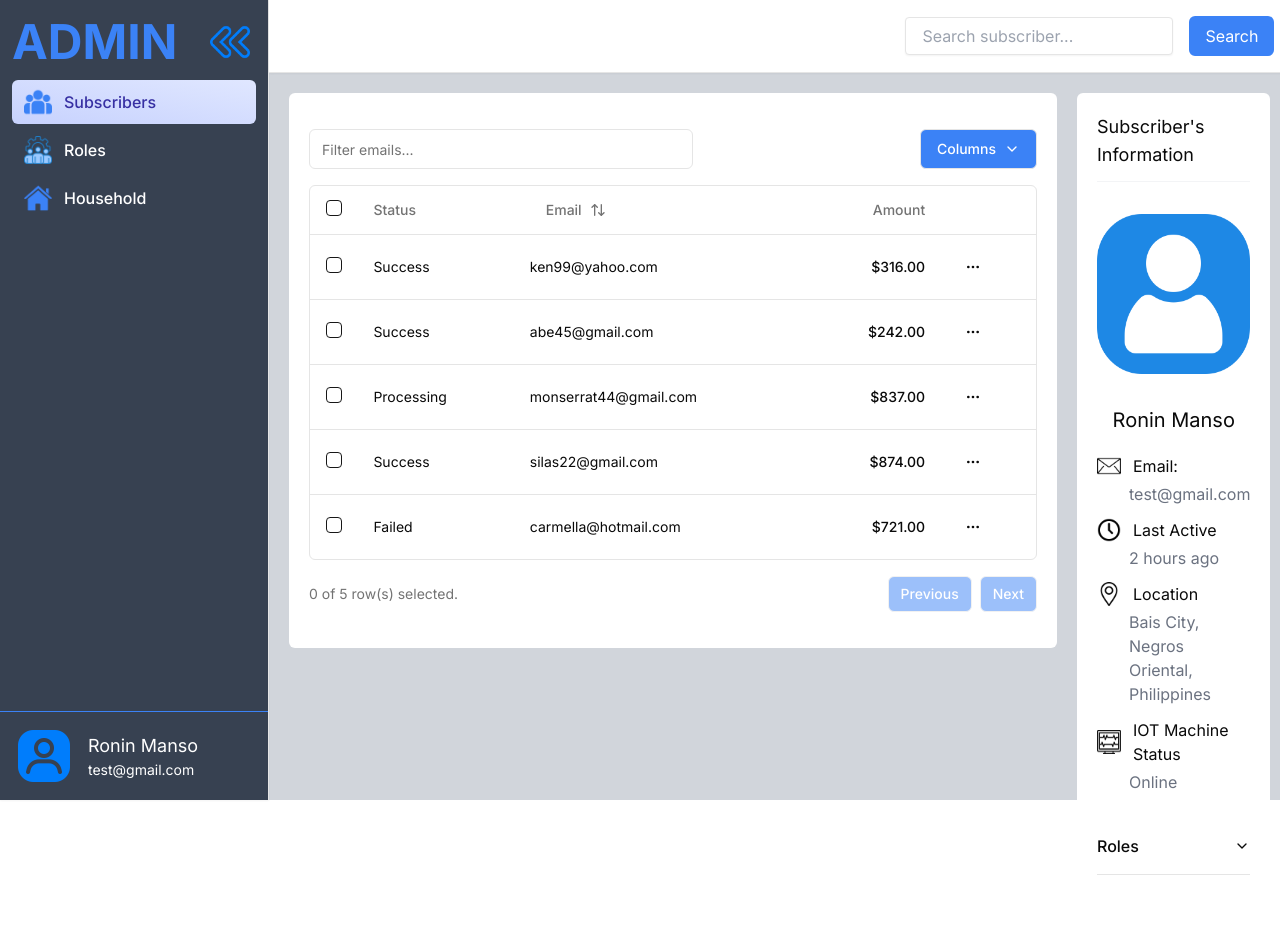
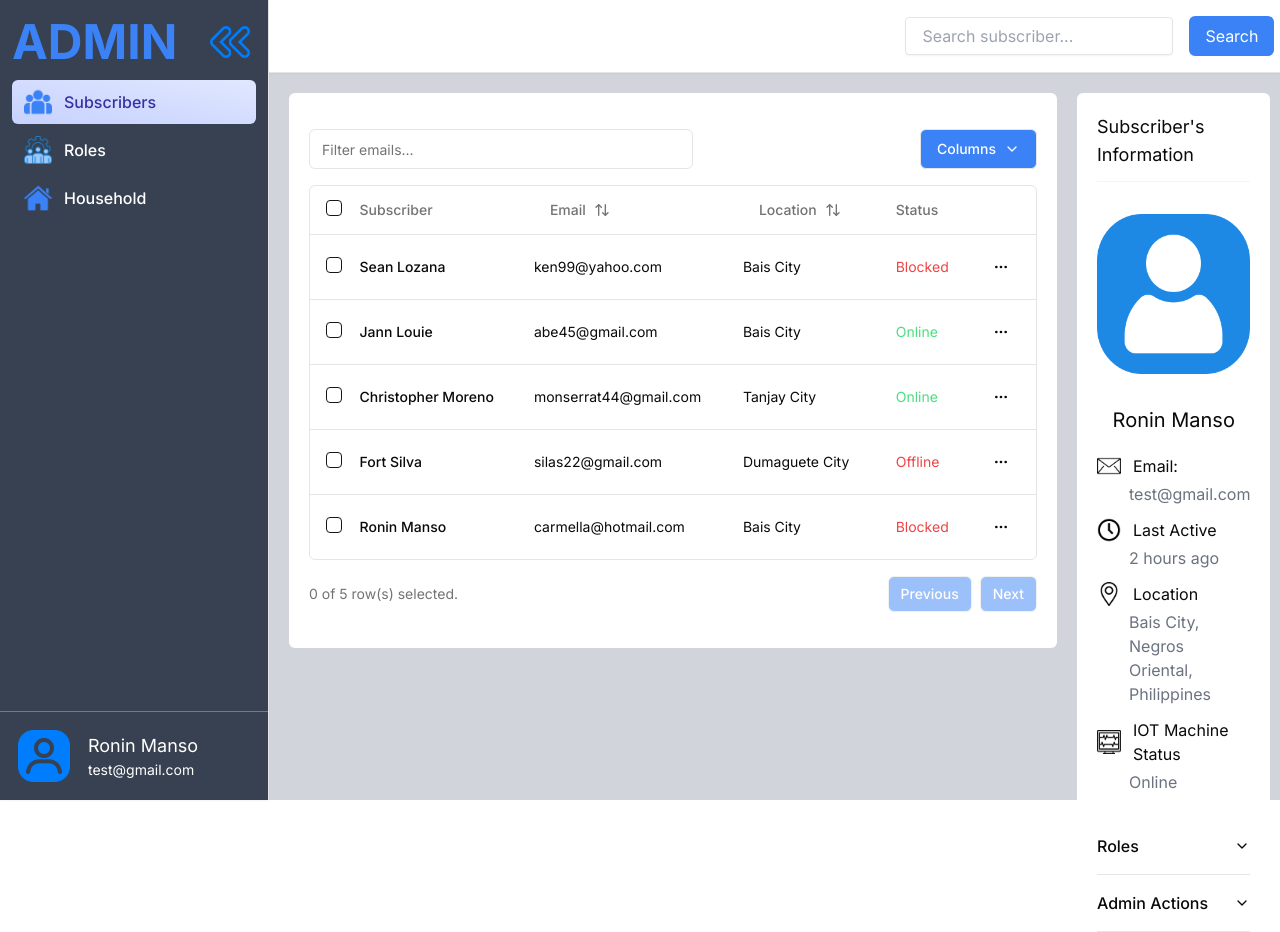
Before and after one commit to Roninors/Iot_UI, a React (Vite) app: page /admin in a window 1280 px wide. Before the commit the page ends 875 px from the top, so only its background shows below. Built offline with nearby package versions, Linux system fonts and the light colour scheme.

Commit message:
admin ui accordion added

```diff
--- a/src/Pages/Admin.tsx
+++ b/src/Pages/Admin.tsx
@@ -1,9 +1,16 @@
+import {
+  Accordion,
+  AccordionContent,
+  AccordionItem,
+  AccordionTrigger,
+} from "@/components/ui/accordion";
 import { DataTable } from "@/components/Admin/DataTable";
 import { SideBar } from "@/components/Admin/SideBar";
 import { TopBar } from "@/components/Admin/TopBar";
 import profileTemplate from "/subscriber-profile.png";
 import { SubscriberInfo } from "@/components/Admin/SubscriberInfo";
 import AccordionDevice from "@/components/Dashboard/AccordionDevice";
+import { Button } from "@/components/ui/button";
 function Admin() {
   return (
     <div className="w-screen h-screen flex bg-gray-300">
@@ -50,10 +57,41 @@ function Admin() {
             </div>
 
             <div className="mt-6">
-              <AccordionDevice
-                accordionText="lorem ipsum"
-                accordionTriggerText="Roles"
-              />
+              <Accordion type="single" collapsible>
+                <AccordionItem value="item-1">
+                  <AccordionTrigger>Roles</AccordionTrigger>
+                  <AccordionContent>
+                    <div className="flex flex-col gap-4">
+                      <div>
+                        <Button className="bg-green-400 text-white">
+                          Add Role
+                        </Button>
+                      </div>
+                      <div className="flex flex-col">
+                        <p className="text-lg">Roles:</p>
+                        <p className="bg-gray-300 w-fit px-2 py-1 rounded-md text-black">
+                          Subscriber/User
+                        </p>
+                      </div>
+                    </div>
+                  </AccordionContent>
+                </AccordionItem>
+              </Accordion>
+
+              <Accordion type="single" collapsible>
+                <AccordionItem value="item-1">
+                  <AccordionTrigger>Admin Actions</AccordionTrigger>
+                  <AccordionContent>
+                    <div className="flex gap-4">
+                      <Button className="bg-red-400 text-white">Block</Button>
+                      <Button className="bg-red-400 text-white">Delete</Button>
+                      <Button className="bg-green-400 text-white">
+                        Unblock
+                      </Button>
+                    </div>
+                  </AccordionContent>
+                </AccordionItem>
+              </Accordion>
             </div>
           </section>
         </div>
--- a/src/Pages/Dashboard.tsx
+++ b/src/Pages/Dashboard.tsx
@@ -5,6 +5,7 @@ import routerLogo from "/wifi-router.png";
 import manufacLogo from "/logoipsum-297.svg";
 import signal from "/signal.png";
 import AccordionDevice from "@/components/Dashboard/AccordionDevice";
+import { Button } from "@/components/ui/button";
 type DeviceType = {
   deviceName: string;
   deviceLogo: string;
@@ -42,7 +43,7 @@ function Dashboard() {
         <div className=" flex gap-6 mb-8">
           <h1 className="text-3xl">Devices</h1>
           <button className="px-[1rem] py-[.5rem] bg-blue-500 text-white text-sm rounded-sm">
-            + Add Device
+            + Add Device Type
           </button>
         </div>
         <div className="flex gap-5">
@@ -62,11 +63,16 @@ function Dashboard() {
             </ul>
           </div>
           <div className="flex flex-col bg-white rounded-sm shadow-sm p-5">
-            <div className="flex flex-col border-b pb-10">
+            <div className="flex flex-col border-b pb-4">
               <p className="text-sm mb-3">FILTER BY</p>
-              <div className="flex gap-5">
-                <ComboBoxLocation />
-                <ComboBoxManufacturer />
+              <div className="flex flex-col gap-3">
+                <div className="flex gap-5">
+                  <ComboBoxLocation />
+                  <ComboBoxManufacturer />
+                </div>
+                <Button className="w-fit bg-blue-500 text-white">
+                  Add Device
+                </Button>
               </div>
             </div>
             <div className="flex flex-col pt-5">
--- a/src/components/Admin/DataTable.tsx
+++ b/src/components/Admin/DataTable.tsx
@@ -39,41 +39,47 @@ import {
 const data: Payment[] = [
   {
     id: "m5gr84i9",
-    amount: 316,
-    status: "success",
+    name: "Sean Lozana",
+    status: "Blocked",
     email: "ken99@yahoo.com",
+    location: "Bais City",
   },
   {
     id: "3u1reuv4",
-    amount: 242,
-    status: "success",
+    name: "Jann Louie",
+    status: "Online",
     email: "Abe45@gmail.com",
+    location: "Bais City",
   },
   {
     id: "derv1ws0",
-    amount: 837,
-    status: "processing",
+    name: "Christopher Moreno",
+    status: "Online",
     email: "Monserrat44@gmail.com",
+    location: "Tanjay City",
   },
   {
     id: "5kma53ae",
-    amount: 874,
-    status: "success",
+    name: "Fort Silva",
+    status: "Offline",
     email: "Silas22@gmail.com",
+    location: "Dumaguete City",
   },
   {
     id: "bhqecj4p",
-    amount: 721,
-    status: "failed",
+    name: "Ronin Manso",
+    status: "Blocked",
     email: "carmella@hotmail.com",
+    location: "Bais City",
   },
 ];
 
 export type Payment = {
   id: string;
-  amount: number;
-  status: "pending" | "processing" | "success" | "failed";
+  name: string;
+  status: "Online" | "Offline" | "Blocked" | "Paused";
   email: string;
+  location: string;
 };
 
 export const columns: ColumnDef<Payment>[] = [
@@ -100,11 +106,13 @@ export const columns: ColumnDef<Payment>[] = [
     enableHiding: false,
   },
   {
-    accessorKey: "status",
-    header: "Status",
-    cell: ({ row }) => (
-      <div className="capitalize">{row.getValue("status")}</div>
-    ),
+    accessorKey: "name",
+    header: () => <div className="text-left">Subscriber</div>,
+    cell: ({ row }) => {
+      return (
+        <div className="text-left font-medium">{row.getValue("name")}</div>
+      );
+    },
   },
   {
     accessorKey: "email",
@@ -122,19 +130,32 @@ export const columns: ColumnDef<Payment>[] = [
     cell: ({ row }) => <div className="lowercase">{row.getValue("email")}</div>,
   },
   {
-    accessorKey: "amount",
-    header: () => <div className="text-right">Amount</div>,
-    cell: ({ row }) => {
-      const amount = parseFloat(row.getValue("amount"));
-
-      // Format the amount as a dollar amount
-      const formatted = new Intl.NumberFormat("en-US", {
-        style: "currency",
-        currency: "USD",
-      }).format(amount);
-
-      return <div className="text-right font-medium">{formatted}</div>;
+    accessorKey: "location",
+    header: ({ column }) => {
+      return (
+        <Button
+          variant="ghost"
+          onClick={() => column.toggleSorting(column.getIsSorted() === "asc")}
+        >
+          Location
+          <ArrowUpDown className="ml-2 h-4 w-4" />
+        </Button>
+      );
     },
+    cell: ({ row }) => <div>{row.getValue("location")}</div>,
+  },
+  {
+    accessorKey: "status",
+    header: "Status",
+    cell: ({ row }) => (
+      <div
+        className={`capitalize ${
+          row.getValue("status") == "Online" ? "text-green-400" : "text-red-500"
+        }`}
+      >
+        {row.getValue("status")}
+      </div>
+    ),
   },
   {
     id: "actions",
@@ -155,11 +176,8 @@ export const columns: ColumnDef<Payment>[] = [
             <DropdownMenuItem
               onClick={() => navigator.clipboard.writeText(payment.id)}
             >
-              Copy payment ID
+              Copy user ID
             </DropdownMenuItem>
-            <DropdownMenuSeparator />
-            <DropdownMenuItem>View customer</DropdownMenuItem>
-            <DropdownMenuItem>View payment details</DropdownMenuItem>
           </DropdownMenuContent>
         </DropdownMenu>
       );
--- a/src/components/SideBar/SideBar.tsx
+++ b/src/components/SideBar/SideBar.tsx
@@ -15,7 +15,7 @@ export const SideBar = () => {
     {
       itemName: "Devices",
       itemLogo: "/dashboard.png",
-      active: false,
+      active: true,
     },
     {
       itemName: "Locations",
```
